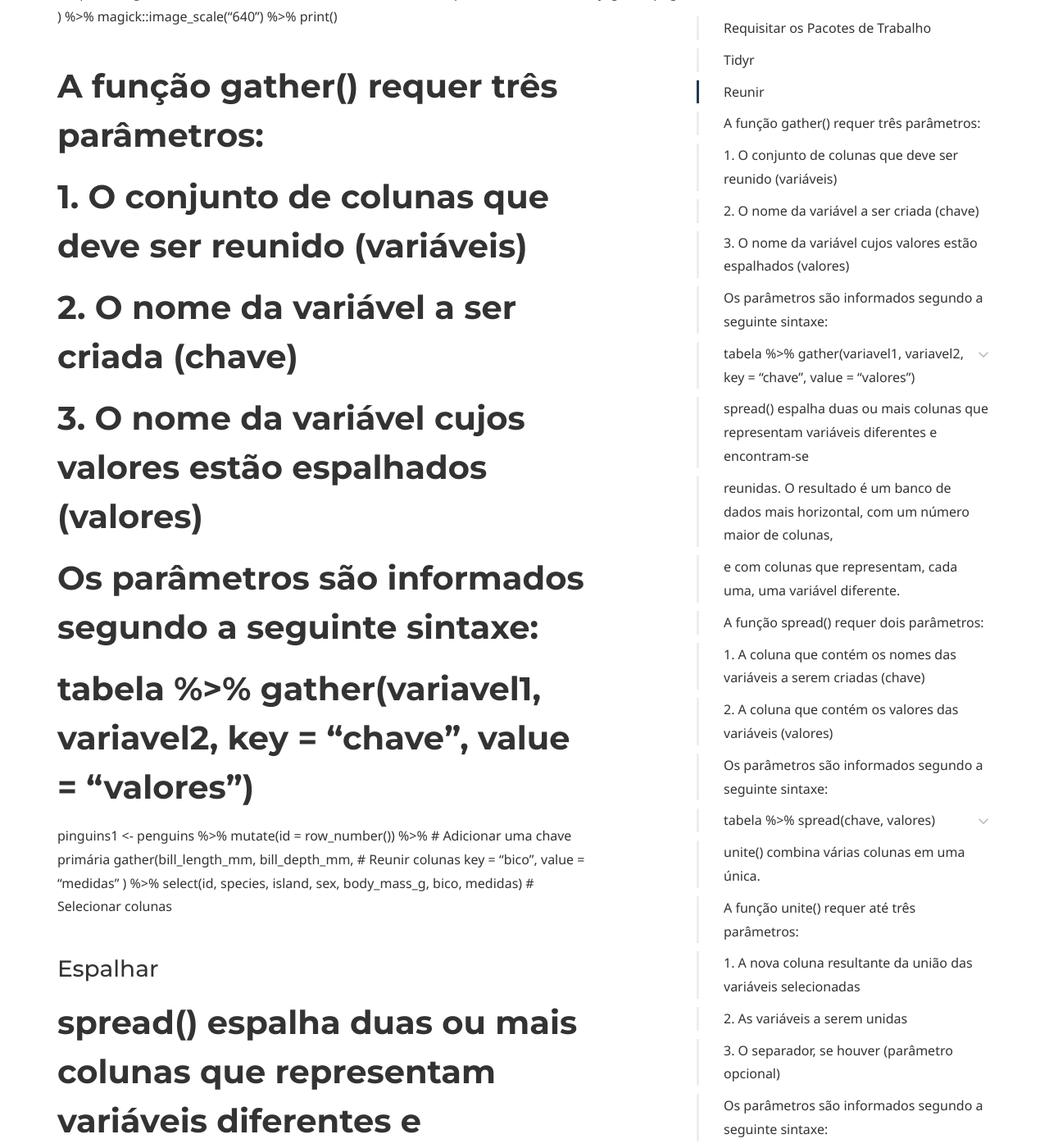
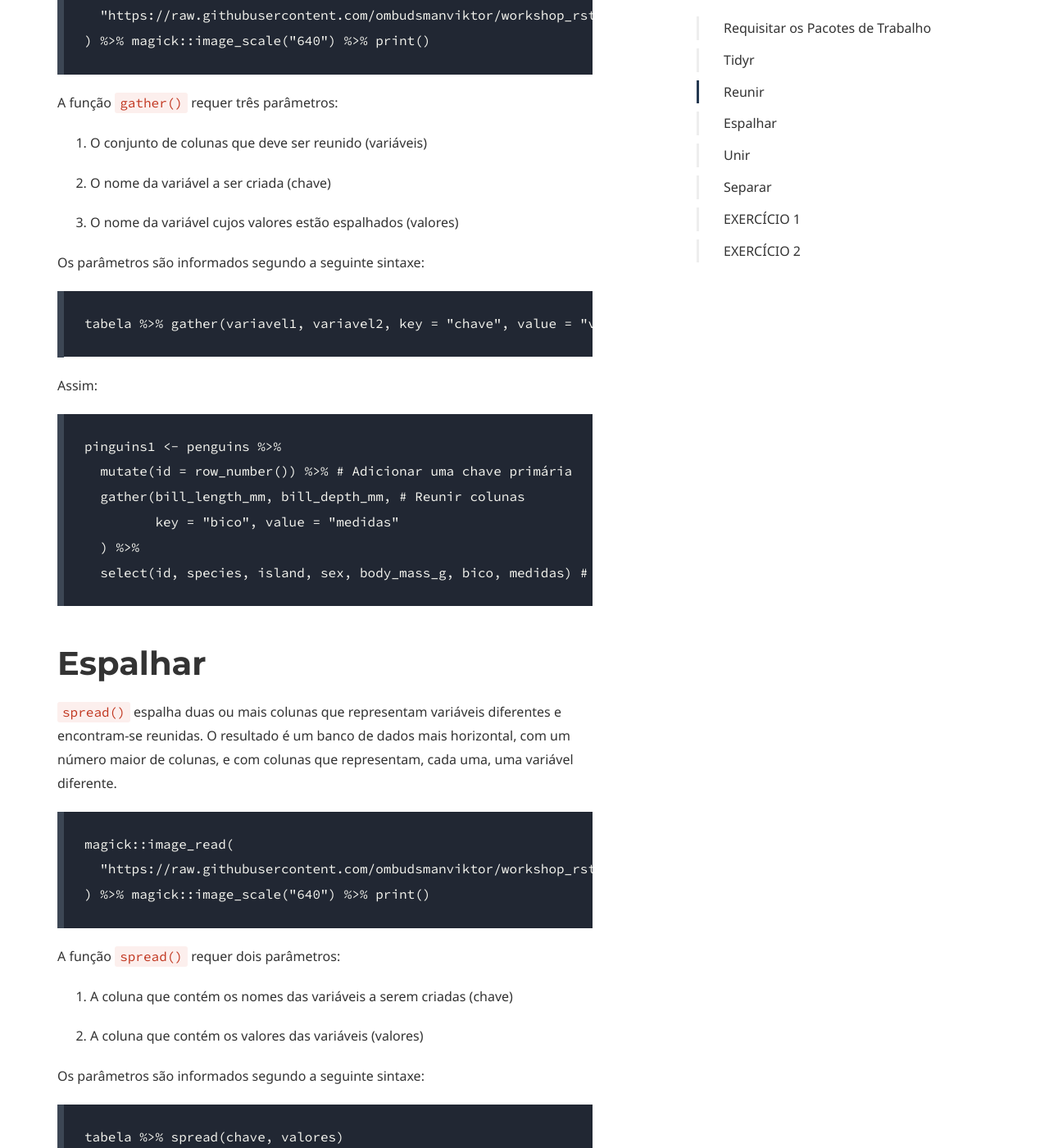
Before and after one commit to coLAB-UFF/docs, a Jekyll site: the page built from dataviz_08.md, in a window 1280 px wide and 1400 px high, scrolled down 3821 px. Shown: the whole window at 82% size. Built offline with Jekyll 4.4.1, drawn with Linux system fonts in a browser that asks for light colours; some web fonts are replaced; some of the changed text lies outside the part shown.

Commit message:
Update dataviz_08.md

````diff
--- a/dataviz_08.md
+++ b/dataviz_08.md
@@ -124,137 +124,162 @@ Para solucionar esses dois problemas comuns, utilizaremos o pacote tidyr e seus
 
 `gather()` reúne duas ou mais colunas que representam a mesma variável. O resultado é um banco de dados mais vertical, com um número menor de colunas, e com colunas que representam, cada uma, uma variável diferente.
 
+```
 magick::image_read(
   "https://raw.githubusercontent.com/ombudsmanviktor/workshop_rstats/main/aula6/tidy_gather.png"
 ) %>% magick::image_scale("640") %>% print()
+```
 
-# A função gather() requer três parâmetros:
+A função `gather()` requer três parâmetros:
 
-# 1. O conjunto de colunas que deve ser reunido (variáveis)
-# 2. O nome da variável a ser criada (chave)
-# 3. O nome da variável cujos valores estão espalhados (valores)
+1. O conjunto de colunas que deve ser reunido (variáveis)
 
-# Os parâmetros são informados segundo a seguinte sintaxe:
+2. O nome da variável a ser criada (chave)
 
-# tabela %>% gather(variavel1, variavel2, key = "chave", value = "valores")
+3. O nome da variável cujos valores estão espalhados (valores)
 
+Os parâmetros são informados segundo a seguinte sintaxe:
+
+```
+tabela %>% gather(variavel1, variavel2, key = "chave", value = "valores")
+```
+
+Assim:
+
+```
 pinguins1 <- penguins %>%
   mutate(id = row_number()) %>% # Adicionar uma chave primária
   gather(bill_length_mm, bill_depth_mm, # Reunir colunas
          key = "bico", value = "medidas"
   ) %>%
   select(id, species, island, sex, body_mass_g, bico, medidas) # Selecionar colunas
+```
 
-### Espalhar
+# Espalhar
 
-# spread() espalha duas ou mais colunas que representam variáveis diferentes e encontram-se
-# reunidas. O resultado é um banco de dados mais horizontal, com um número maior de colunas,
-# e com colunas que representam, cada uma, uma variável diferente.
+`spread()` espalha duas ou mais colunas que representam variáveis diferentes e encontram-se reunidas. O resultado é um banco de dados mais horizontal, com um número maior de colunas, e com colunas que representam, cada uma, uma variável diferente.
 
+```
 magick::image_read(
   "https://raw.githubusercontent.com/ombudsmanviktor/workshop_rstats/main/aula6/tidy_spread.png"
 ) %>% magick::image_scale("640") %>% print()
+```
 
-# A função spread() requer dois parâmetros:
+A função `spread()` requer dois parâmetros:
 
-# 1. A coluna que contém os nomes das variáveis a serem criadas (chave)
-# 2. A coluna que contém os valores das variáveis (valores)
+1. A coluna que contém os nomes das variáveis a serem criadas (chave)
 
-# Os parâmetros são informados segundo a seguinte sintaxe:
+2. A coluna que contém os valores das variáveis (valores)
 
-# tabela %>% spread(chave, valores)
+Os parâmetros são informados segundo a seguinte sintaxe:
 
+```
+tabela %>% spread(chave, valores)
+```
+
+Assim:
+
+```
 pinguins2 <- pinguins1 %>%
   spread(
     bico, medidas # Espalhar colunas
     )
+```
 
-### Unir
+# Unir
 
-# unite() combina várias colunas em uma única.
+`unite()` combina várias colunas em uma única.
 
+```
 magick::image_read(
   "https://raw.githubusercontent.com/ombudsmanviktor/workshop_rstats/main/aula6/tidy_unite.png"
 ) %>% magick::image_scale("640") %>% print()
+```
 
-# A função unite() requer até três parâmetros:
+A função `unite()` requer até três parâmetros:
 
-# 1. A nova coluna resultante da união das variáveis selecionadas
-# 2. As variáveis a serem unidas
-# 3. O separador, se houver (parâmetro opcional)
+1. A nova coluna resultante da união das variáveis selecionadas
 
-# Os parâmetros são informados segundo a seguinte sintaxe:
+2. As variáveis a serem unidas
 
-# tabela %>% unite(coluna, variavel1, variavel2, sep = "")
+3. O separador, se houver (parâmetro opcional)
 
+Os parâmetros são informados segundo a seguinte sintaxe:
+
+```
+tabela %>% unite(coluna, variavel1, variavel2, sep = "")
+```
+
+Assim:
+
+```
 pinguins3 <- penguins %>%
   mutate(id = row_number()) %>% # Adicionar uma chave primária
   unite(bico, bill_length_mm, bill_depth_mm, # Unir colunas
          sep = "/"
   ) %>%
   select(id, species, island, sex, body_mass_g, bico) # Selecionar colunas
+```
 
-### Separar
+# Separar
 
-# separate() separa uma coluna em duas ou mais.
+`separate()` separa uma coluna em duas ou mais.
 
+```
 magick::image_read(
   "https://raw.githubusercontent.com/ombudsmanviktor/workshop_rstats/main/aula6/tidy_separate.png"
 ) %>% magick::image_scale("640") %>% print()
+```
 
-# A função separate() requer até três parâmetros:
+A função `separate()` requer até três parâmetros:
 
-# 1. A variável a ser separada
-# 2. As novas colunas resultantes da separação da variável selecionada
-# 3. O separador, se houver (parâmetro opcional)
+1. A variável a ser separada
 
-# Os parâmetros são informados segundo a seguinte sintaxe:
+2. As novas colunas resultantes da separação da variável selecionada
 
-# tabela %>% separate(coluna, into = c("variavel1", "variavel2"), sep = "")
+3. O separador, se houver (parâmetro opcional)
 
+Os parâmetros são informados segundo a seguinte sintaxe:
+
+```
+tabela %>% separate(coluna, into = c("variavel1", "variavel2"), sep = "")
+```
+
+Assim:
+
+```
 pinguins4 <- pinguins3 %>%
   separate(bico, c("comprimento (mm)", "largura (mm)"), # Separar colunas
         sep = "/"
   ) %>%
   select(id, species, island, sex, body_mass_g,
          `comprimento (mm)`, `largura (mm)`) # Selecionar colunas
+```
 
 
+Vamos agora fazer alguns exercícios?
 
-# Vamos agora fazer alguns exercícios?
+# EXERCÍCIO 1
 
-### EXERCÍCIO 1
+Considere o conjunto de dados abaixo:
 
-# Considere o conjunto de dados abaixo:
-
+```
 representatividade_2018 <- read.csv(
   "https://raw.githubusercontent.com/ombudsmanviktor/workshop_rstats/main/aula6/representatividade_2018.csv")
+```
 
-# Arrume os dados de modo a tornar a estrutura do banco tidy.
-# DICA: Mantenha três colunas na tabela e transforme negros_pardos e mulheres em uma só variável.
+Arrume os dados de modo a tornar a estrutura do banco tidy.
+
+DICA: Mantenha três colunas na tabela e transforme negros_pardos e mulheres em uma só variável.
 
 
-### EXERCÍCIO 2
+# EXERCÍCIO 2
 
-# Considere o conjunto de dados abaixo:
+Considere o conjunto de dados abaixo:
 
+```
 bbb21_mensagens <- read.csv(
   "https://raw.githubusercontent.com/ombudsmanviktor/workshop_rstats/main/aula6/bbb21_mensagens.csv")
+```
 
-# A coluna métricas possui dois valores associados na mesma célula. Transforme esses dois
-# valores em duas variáveis diferentes, considerando o primeiro valor como de RTs recebidos
-# por um determinado tweet, e o segundo valor como o de vezes em que esse mesmo tweet foi
-# favoritado.
-
-
-### EXERCÍCIO 3
-
-# Considere o mesmo dataframe anterior:
-
-bbb21_mensagens
-
-# Procure quantas vezes Juliette é mencionada nesse conjunto de mensagens.
-
-# Substitua todas as menções a Bolsonaro (ou bolsonaro ou BOLSONARO) por Bozo
-
-# Transforme todos os caracteres das mensagens nos tweets em minúsculas.
+A coluna métricas possui dois valores associados na mesma célula. Transforme esses dois valores em duas variáveis diferentes, considerando o primeiro valor como de RTs recebidos por um determinado tweet, e o segundo valor como o de vezes em que esse mesmo tweet foi favoritado.
````
